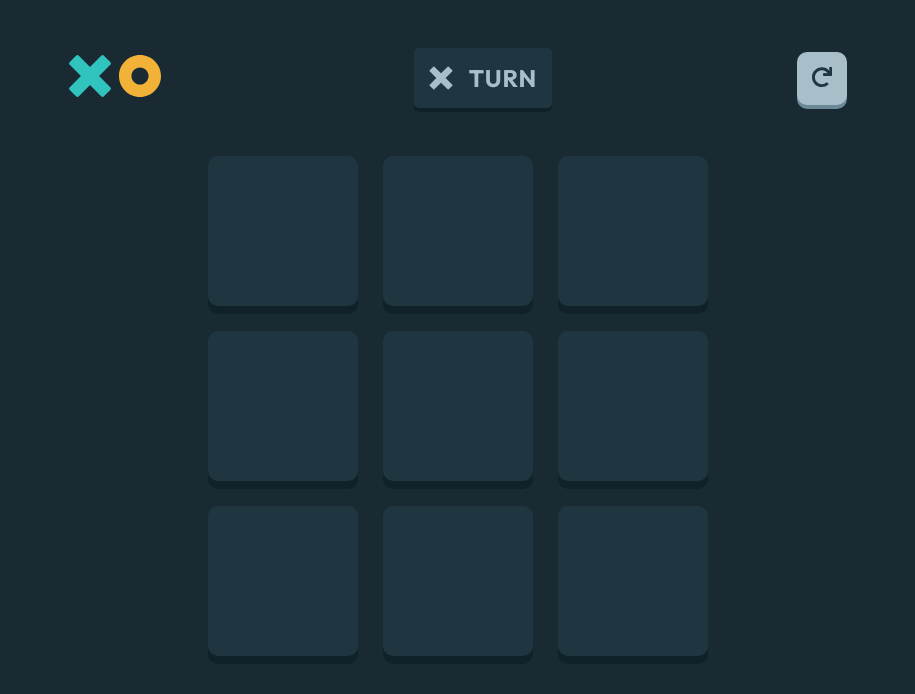
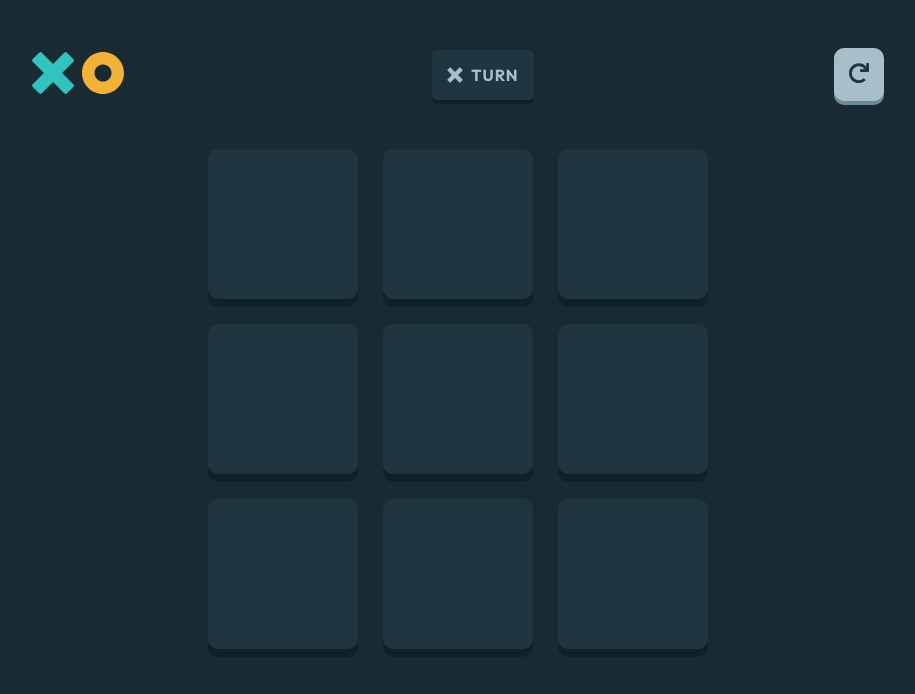
Before and after one commit to tyler-daigle/tic-tac-toe, a React (Create React App) app: page /start in a window 1280 px wide. Shown: the top 694 px of the page, without its empty margins (182-1097 px from the left). Built offline with nearby package versions, Linux system fonts and the light colour scheme.

Commit message:
added reset button

```diff
--- a/src/components/Button.jsx
+++ b/src/components/Button.jsx
@@ -1,7 +1,14 @@
 import PropTypes from "prop-types";
 import styles from "../style/Button.module.css";
 
-export default function Button({ type, color, children, size, onClick }) {
+export default function Button({
+  type,
+  color,
+  children,
+  size,
+  onClick,
+  style,
+}) {
   let buttonClasses = "";
 
   switch (type) {
@@ -32,7 +39,11 @@ export default function Button({ type, color, children, size, onClick }) {
     buttonClasses += ` ${styles.btnLarge} `;
   }
   return (
-    <button onClick={onClick} className={`${styles.btn} ${buttonClasses}`}>
+    <button
+      style={style}
+      onClick={onClick}
+      className={`${styles.btn} ${buttonClasses}`}
+    >
       {children}
     </button>
   );
--- a/src/components/GameHeader.jsx
+++ b/src/components/GameHeader.jsx
@@ -1,4 +1,8 @@
 import styles from "../style/GameHeader.module.css";
+import { useContext } from "react";
+import { useNavigate } from "react-router-dom";
+
+import { GameContext } from "../context/GameContext";
 import { PlayerMarker } from "../shared/tic-tac-toe";
 
 import PlayerTurnLabel from "./PlayerTurnLabel";
@@ -9,6 +13,14 @@ import playerCircleMarker from "../assets/icon-o.svg";
 import restartIcon from "../assets/icon-restart.svg";
 
 export default function GameHeader({ currentPlayer }) {
+  const { restartGame } = useContext(GameContext);
+  const navigate = useNavigate();
+
+  const reset = () => {
+    restartGame();
+    navigate("/");
+  };
+
   return (
     <div className={styles.gameHeaderContainer}>
       <div className={styles.markerContainer}>
@@ -18,7 +30,12 @@ export default function GameHeader({ currentPlayer }) {
 
       <PlayerTurnLabel currentPlayer={currentPlayer} />
 
-      <Button type="secondary" color="gray">
+      <Button
+        onClick={reset}
+        style={{ height: "100%" }}
+        type="secondary"
+        color="gray"
+      >
         <img src={restartIcon} alt="Restart Game Button Icon" />
       </Button>
     </div>
--- a/src/components/PlayerTurnLabel.jsx
+++ b/src/components/PlayerTurnLabel.jsx
@@ -20,7 +20,9 @@ export default function PlayerTurnLabel({ currentPlayer }) {
           alt="Player Circle Gray Icon"
         />
       )}
-      <span className={styles.turnLabel}>TURN</span>
+      <span className={styles.turnLabel + " heading heading-x-small"}>
+        TURN
+      </span>
     </div>
   );
 }
--- a/src/context/GameContext.jsx
+++ b/src/context/GameContext.jsx
@@ -49,6 +49,13 @@ export default function GameProvider({ children }) {
     setBoard(gameBoard.getBoard());
   };
   const checkForWinner = () => gameBoard.checkForWinner();
+  const restartGame = () => {
+    gameBoard.reset();
+    setBoard(gameBoard.getBoard());
+    // set x to be the current player since x always goes first
+    setCurrentPlayer(PlayerMarker.X);
+    // it will be up to component to navigate back to new game page
+  };
 
   console.log(players);
 
@@ -63,6 +70,7 @@ export default function GameProvider({ children }) {
         setSquare,
         getSquare,
         checkForWinner,
+        restartGame,
       }}
     >
       {children}
--- a/src/shared/tic-tac-toe.js
+++ b/src/shared/tic-tac-toe.js
@@ -2,6 +2,13 @@ class TicTacToe {
   constructor() {
     this.board = [];
     // 9 squares on the board
+    for (let i = 0; i < 9; i++) {
+      this.board.push({ player: PlayerMarker.Empty });
+    }
+  }
+
+  reset() {
+    this.board = [];
     for (let i = 0; i < 9; i++) {
       this.board.push({ player: PlayerMarker.Empty });
     }
@@ -64,7 +71,16 @@ class TicTacToe {
     if (checkEvery(diag1)) {
       return { win: true, player: this.board[2].player, squares: [2, 4, 6] };
     }
-    return { win: false, player: PlayerMarker.Empty, squares: [] };
+
+    // if we get here and there was no winner, check for a tie - every
+    // square is set but no one won
+    if (this.board.includes(PlayerMarker.Empty)) {
+      // if there is at least one empty square still the game continues
+      return { win: false, player: PlayerMarker.Empty, squares: [] };
+    } else {
+      // there are no more empty squares so it is a tie
+      return { win: false, tie: true };
+    }
   }
 }
 
--- a/src/style/GameContainer.module.css
+++ b/src/style/GameContainer.module.css
@@ -1,5 +1,5 @@
 .gameContainer {
-  width: 80%;
+  width: 90%;
   margin: 0 auto;
   min-height: 100vh;
 }
--- a/src/style/GameHeader.module.css
+++ b/src/style/GameHeader.module.css
@@ -3,6 +3,8 @@
   justify-content: space-around;
   align-items: center;
   margin: 3rem 0;
+  /* border: solid 1px red; */
+  width: 100%;
 }
 
 .markerContainer img {
--- a/src/style/PlayerTurnLabel.module.css
+++ b/src/style/PlayerTurnLabel.module.css
@@ -5,15 +5,15 @@
   border-radius: 5px;
   padding: 15px;
   align-items: center;
-  gap: 1rem;
+  gap: 0.5rem;
 }
 
 .turnMarker {
-  height: 1.5rem;
+  height: 16px;
   width: auto;
 }
 
 .turnLabel {
-  font-weight: bold;
-  font-size: 1.5rem;
+  /* font-weight: bold;
+  font-size: 0.8rem; */
 }
```
